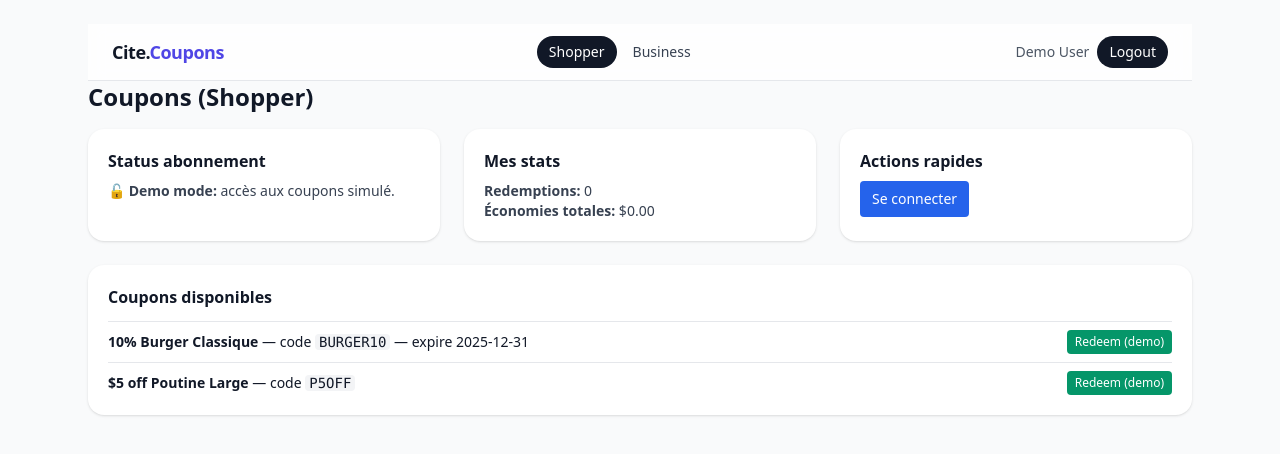
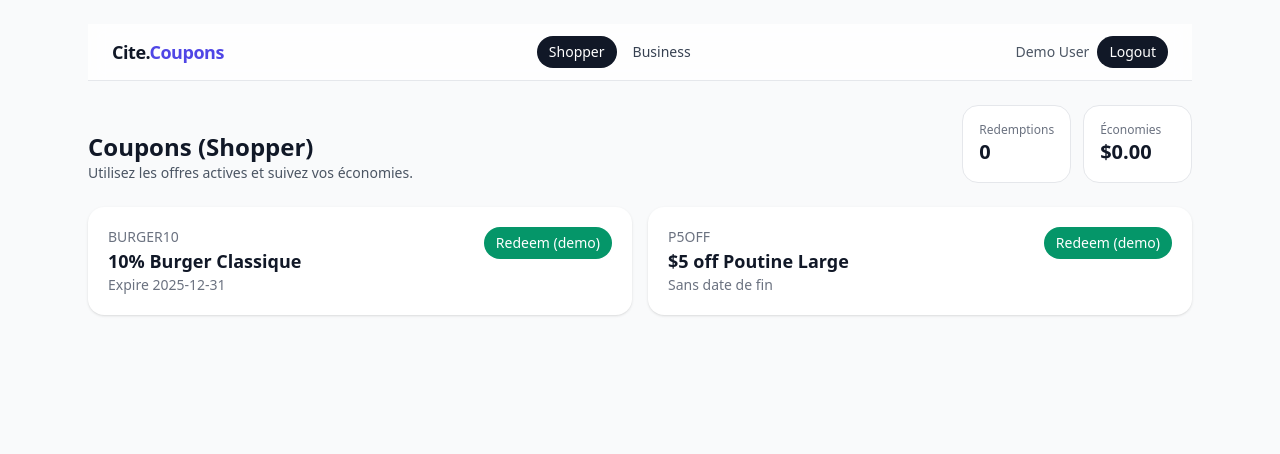
Before and after one commit to thamiyan/Cite-coupons1, a React (Vite) app: page /shopper in a window 1280 px wide. Shown: the top 454 px of the page. Built offline with nearby package versions, Linux system fonts and the light colour scheme.

Commit message:
Update Shopper.jsx

```diff
--- a/src/pages/Shopper.jsx
+++ b/src/pages/Shopper.jsx
@@ -14,9 +14,9 @@ export default function Shopper() {
   }, [])
 
   function onRedeem(id) {
-    const { next, saved } = redeemCoupon(id) // updates store
+    const { next, saved } = redeemCoupon(id)
     setCoupons(next.filter(c => c.active))
-    setStats(addRedemption(saved))          // update shopper stats
+    setStats(addRedemption(saved))
     alert(`Redeemed! You saved $${saved.toFixed(2)} (demo).`)
   }
 
@@ -25,39 +25,39 @@ export default function Shopper() {
       {(user) => (
         <div>
           <Nav user={user} />
-          <h1 className="text-2xl font-bold mb-4">Coupons (Shopper)</h1>
 
-          <div className="grid gap-6 md:grid-cols-3">
-            <Card title="Status abonnement">
-              <p>🔓 <b>Demo mode:</b> accès aux coupons simulé.</p>
-            </Card>
-            <Card title="Mes stats">
-              <div className="text-sm">
-                <div><b>Redemptions:</b> {stats.redemptions}</div>
-                <div><b>Économies totales:</b> ${stats.savings.toFixed(2)}</div>
+          <header className="mt-6 flex flex-col gap-3 md:flex-row md:items-end md:justify-between">
+            <div>
+              <h1 className="text-2xl font-bold">Coupons (Shopper)</h1>
+              <p className="text-sm text-gray-600">Utilisez les offres actives et suivez vos économies.</p>
             </div>
-            </Card>
-            <Card title="Actions rapides">
-              <a href="/login" className="px-3 py-2 rounded bg-blue-600 text-white inline-block">Se connecter</a>
-            </Card>
+            <div className="grid grid-cols-2 gap-3">
+              <Stat label="Redemptions" value={stats.redemptions} />
+              <Stat label="Économies" value={`$${stats.savings.toFixed(2)}`} />
             </div>
+          </header>
 
-          <div className="mt-6 bg-white rounded-2xl shadow p-5">
-            <h3 className="font-semibold mb-3">Coupons disponibles</h3>
-            <ul className="text-sm space-y-2">
-              {coupons.map(c => (
-                <li key={c.id} className="flex items-center justify-between border-t pt-2">
+          <div className="mt-6 grid gap-4 md:grid-cols-2">
+            {coupons.map((c) => (
+              <div key={c.id} className="bg-white rounded-2xl shadow p-5 flex items-start justify-between">
                 <div>
-                    <b>{c.title}</b> — code <code className="bg-gray-100 px-1 rounded">{c.code}</code>
-                    {c.endDate ? ` — expire ${c.endDate}` : ''}
+                  <div className="text-sm text-gray-500">{c.code}</div>
+                  <div className="text-lg font-semibold">{c.title}</div>
+                  <div className="text-sm text-gray-500">{c.endDate ? `Expire ${c.endDate}` : 'Sans date de fin'}</div>
                 </div>
-                  <button onClick={() => onRedeem(c.id)} className="px-2 py-1 text-xs rounded bg-emerald-600 text-white">
+                <button
+                  onClick={() => onRedeem(c.id)}
+                  className="px-3 py-1.5 rounded-2xl bg-emerald-600 text-white text-sm hover:opacity-90"
+                >
                   Redeem (demo)
                 </button>
-                </li>
+              </div>
             ))}
-              {coupons.length === 0 && <li className="text-gray-500">Aucun coupon actif pour le moment.</li>}
-            </ul>
+            {coupons.length === 0 && (
+              <div className="bg-white rounded-2xl shadow p-5 text-gray-500">
+                Aucun coupon actif pour le moment.
+              </div>
+            )}
           </div>
         </div>
       )}
@@ -65,11 +65,11 @@ export default function Shopper() {
   )
 }
 
-function Card({ title, children }) {
+function Stat({ label, value }) {
   return (
-    <div className="bg-white rounded-2xl shadow p-5">
-      <h2 className="font-semibold mb-2">{title}</h2>
-      <div className="text-sm text-gray-700">{children}</div>
+    <div className="rounded-2xl border bg-white p-4">
+      <div className="text-xs text-gray-500">{label}</div>
+      <div className="text-xl font-semibold">{value}</div>
     </div>
   )
 }
```
Lines whose indentation alone changed are shown as unchanged.
